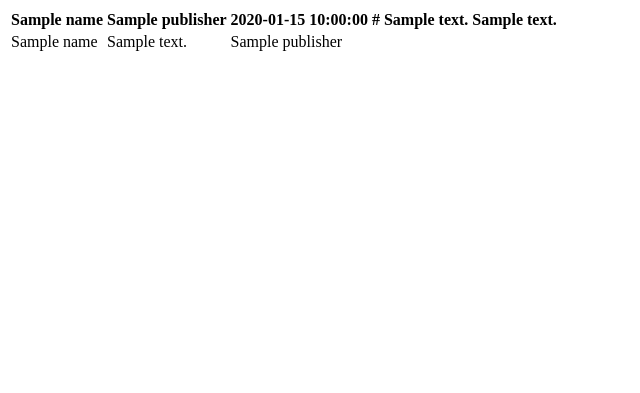
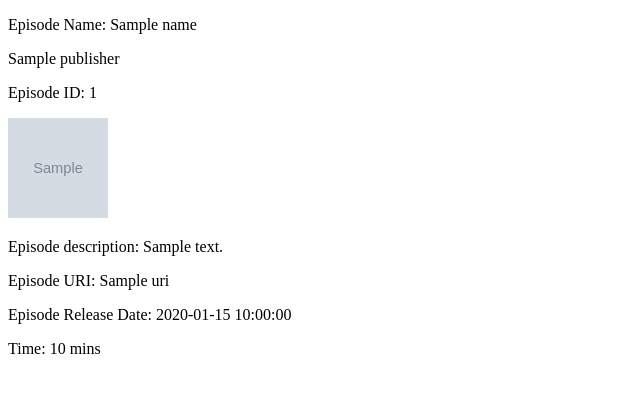
Before and after one commit to NTTM-Cloud-Solutions/AWS, a Flask app: template server/templates/show_data.html in a window 1280 px wide. Shown: the top 393 px of the page, without its empty margins (0-640 px from the left). Run offline with Flask 3, Linux system fonts and the light colour scheme; the template is opened without the code that fills it: most values are stand-ins (such as "Sample title", 1, 10 or a date in 2020); grey boxes marked "Sample" are stand-in pictures; parts of the project's set-up code (start-up, migrations or seed data) failed here and were passed over.

Commit message:
Refactor html template & update  server to display 1st episode details

```diff
--- a/server/main.py
+++ b/server/main.py
@@ -67,10 +67,18 @@ def hello():
     show_id = os.getenv("SPOTIFY_SHOW_ID")
     show_data = fetch_show_data(show_id, access_token)
     if show_data is not None:
-        return render_template('show_data.html', name=show_data['name'],
-                                publisher=show_data['publisher'],
-                                description=show_data['description'],
-                                release_date=show_data['episodes']['items'][0]['release_date'],)
+        first_episode = show_data['episodes']['items'][1]
+        return render_template('show_data.html',
+                               name=first_episode['name'],
+                               publisher=show_data['publisher'],
+                               id=show_data['id'],
+                               images=show_data['images'][0]['url'],
+                               uri=show_data['uri'],
+                               description=first_episode['description'],
+                               release_date=first_episode['release_date'],
+                            #        <!-- release_date, duration in secondes(convert from ms) -->
+                               duration=first_episode['duration_ms']/1000/60
+                               )
     else:
         return "Failed to fetch show data"
 
--- a/server/templates/show_data.html
+++ b/server/templates/show_data.html
@@ -5,24 +5,20 @@
     <title>show data</title>
 </head>
 <body>
-    <table>
-        <tr>
-            <!-- make th for name, release date, href -->
-            <th>{{name}}</th>
-            <th>{{publisher}}</th>
-            <th>{{release_date}}</th>
-            <th>{{href}}</th>
-            <th>{{description}}</th>
-            <th>{{html_description}}</th>
 
-        </tr>
-        {% for show in shows %}
-        <tr>
-            <td>{{ name }}</td>
-            <td>{{ description }}</td>
-            <td>{{ publisher }}</td>
-        </tr>
-        {% endfor %}
-    </table>
+    <p id="name">Episode Name: {{name}}</p>
+    <p id="publisher">{{publisher}}</p>
+    <p id="id">Episode ID: {{id}}</p>
+    <p id="images">
+        <img src="{{images}}" alt="image" style="width:100px;height:100px;">
+    </p>
+    <p id="description">Episode description: {{description}}</p>
+    <p id="uri">Episode URI: {{uri}}</p>
+    <!-- release_date, episode_name, duration in secondes(convert from ms) -->
+    <p id="release_date">Episode Release Date: {{release_date}}</p>
+    <p id="duration">Time: {{duration}} mins</p>
+
+
+
 </body>
 </html>
```
